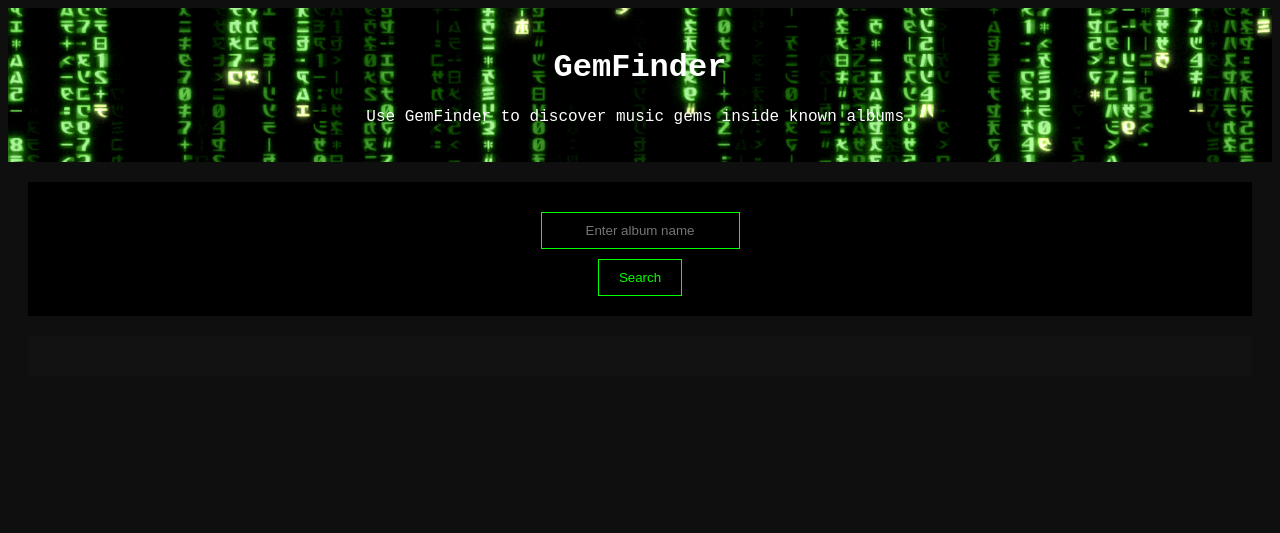
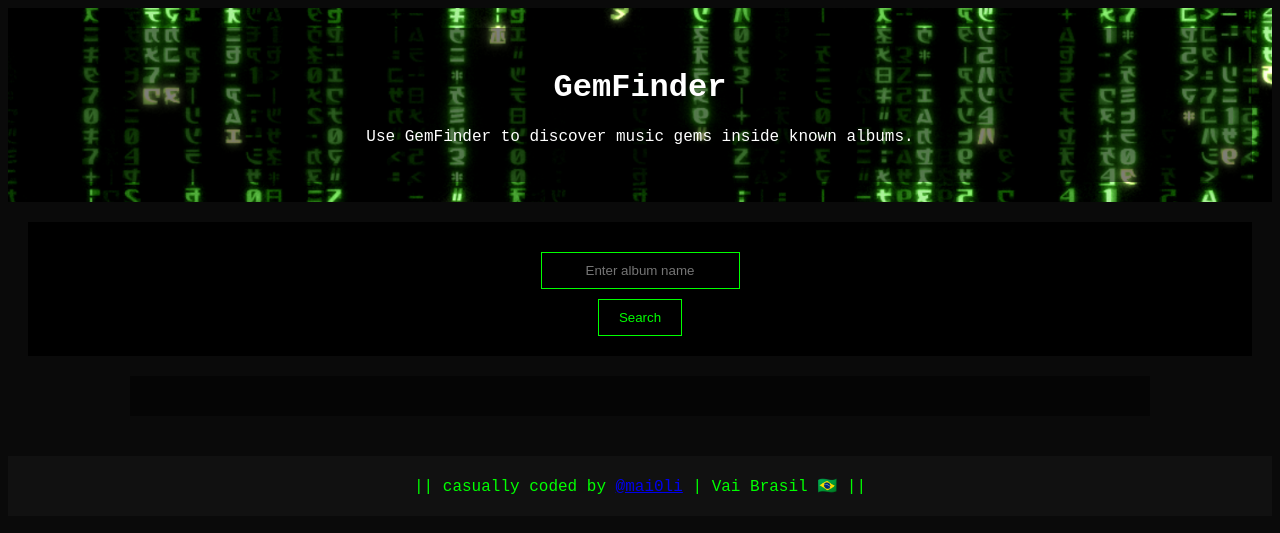
Before and after one commit to mai0li/GemFinder, a Flask app: page / in a window 1280 px wide. Shown: the top 533 px of the page. Run offline with Flask 3, Linux system fonts and the light colour scheme.

Commit message:
added footer ++ color adjstmnts

```diff
--- a/templates/home.html
+++ b/templates/home.html
@@ -9,7 +9,7 @@
     <link rel="shortcut icon" href="static/favicon-32x32.png" type="image/png">
     <style>
         body {
-          background-color: #0F0F0F; /* Dark background */
+          background-color: #0A0A0A; /* Dark background */
           color: #0F0; /* Bright green text */
           font-family: 'Courier New', Courier, monospace; /* Gives a more 'terminal' feel */
         }
@@ -91,8 +91,10 @@ header::before {
   </head>
   <body>
     <header>
+      <div style="background-color: rgba(0, 0, 0, 0.5); padding: 20px;">
         <h1>GemFinder</h1>
         <p>Use GemFinder to discover music gems inside known albums.</p>
+        </div>
     </header>
     <main>
       <!-- Search form -->
@@ -107,7 +109,7 @@ header::before {
       </form>
 
       <!-- Container for displaying the album content -->
-      <div id="album-content"></div>
+      <div id="album-content" style="width: 80%; padding: 20px; margin: auto; background-color: rgba(0, 0, 0, 0.5);"></div>
     </main>
     <footer>
       <!-- Footer content here -->
@@ -136,4 +138,7 @@ header::before {
         });
       </script>
   </body>
+  <footer style="text-align: center; padding: 20px; margin-top: 20px; background-color: #111; color: #0F0;">
+    || casually coded by <a href="https://x.com/mai0li">@mai0li</a> | Vai Brasil 🇧🇷 ||
+</footer>
 </html>
```
